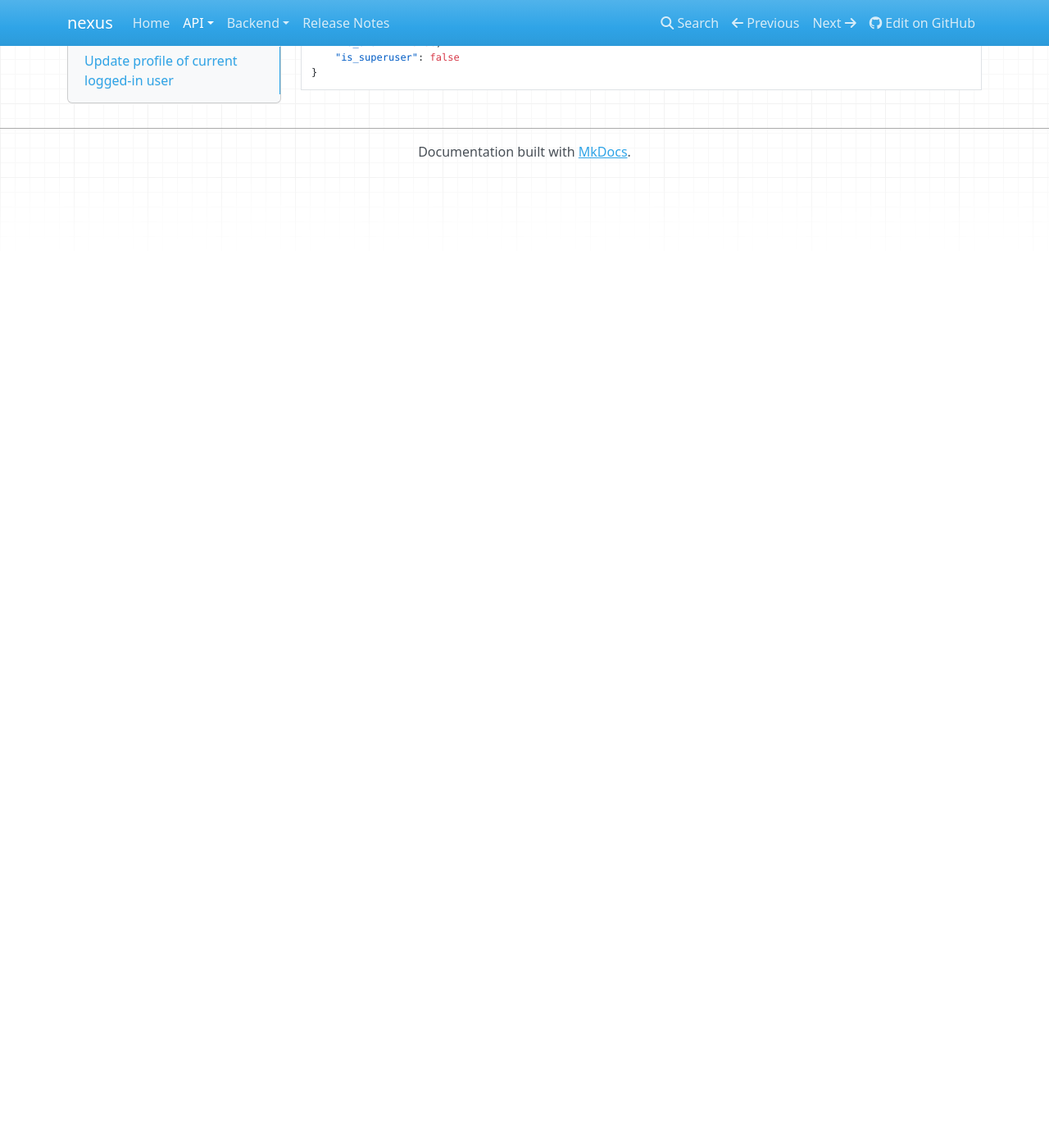
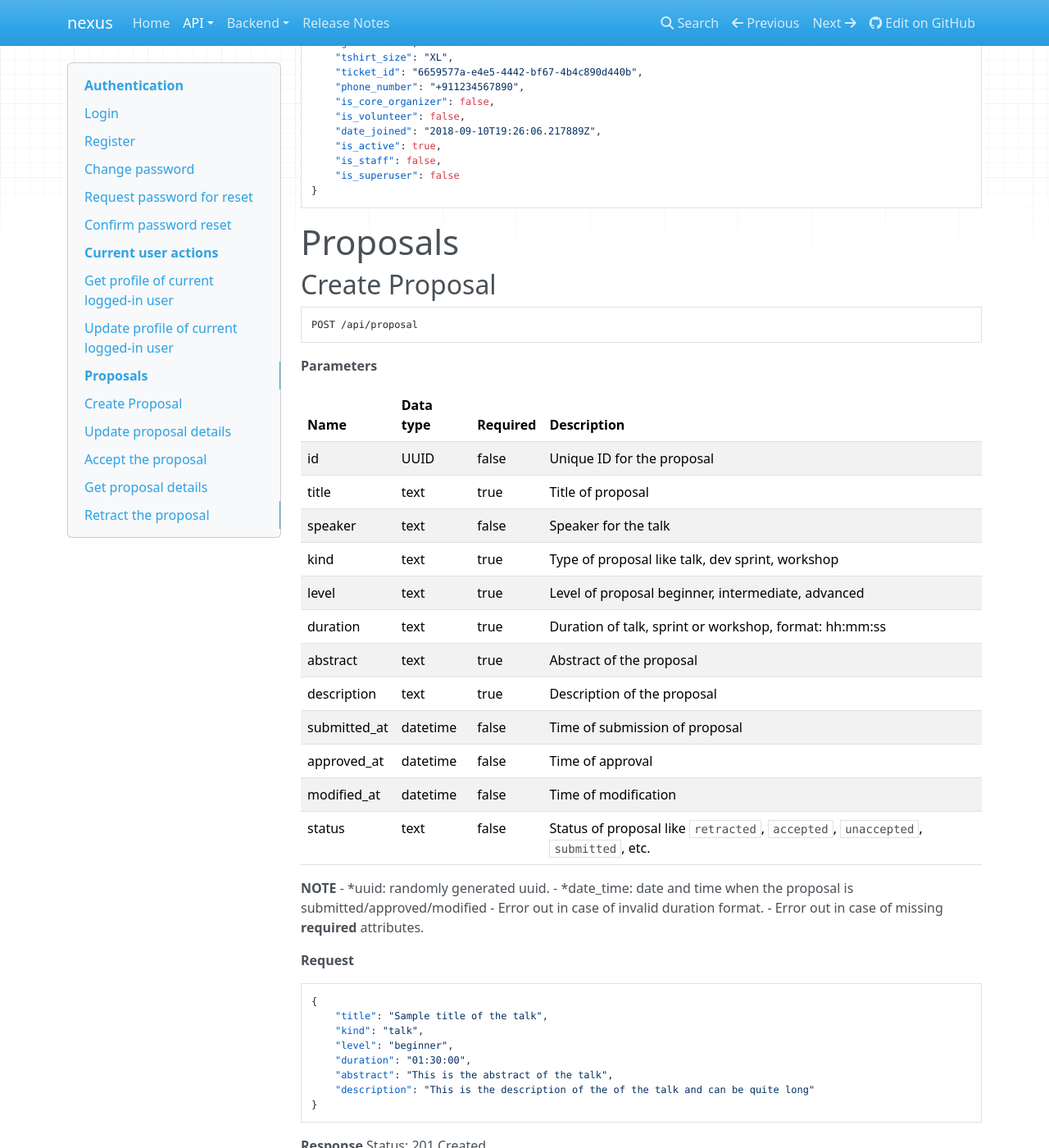
Before and after one commit to CuriousLearner/nexus, an MkDocs documentation site: the page built from docs/api/endpoints.md, in a window 1280 px wide and 1400 px high, scrolled down 5507 px. Shown: the whole window at 82% size. Built offline with MkDocs 1.6.1, drawn with Linux system fonts in a browser that asks for light colours; nearby versions of some CDN libraries; old or Windows-style settings are respelled for this version of MkDocs; before the commit the page ends 5720 px from its top, so only the background shows below that; some of the changed text lies outside the part shown.

Commit message:
doc(endpoints): Update endpoints and changelog

````diff
--- a/docs/api/endpoints.md
+++ b/docs/api/endpoints.md
@@ -270,3 +270,173 @@ Status: 200 OK
     "is_superuser": false
 }
 ```
+
+# Proposals
+
+## Create Proposal
+
+```
+POST /api/proposal
+```
+
+**Parameters**
+
+Name               | Data type     | Required | Description
+-------------------|---------------|----------|---------------------
+id                 | UUID          | false    | Unique ID for the proposal
+title              | text          | true     | Title of proposal
+speaker            | text          | false    | Speaker for the talk
+kind               | text          | true     | Type of proposal like talk, dev sprint, workshop
+level              | text          | true     | Level of proposal beginner, intermediate, advanced
+duration           | text          | true     | Duration of talk, sprint or workshop, format: hh:mm:ss
+abstract           | text          | true     | Abstract of the proposal
+description        | text          | true     | Description of the proposal
+submitted_at       | datetime      | false    | Time of submission of proposal
+approved_at        | datetime      | false    | Time of approval
+modified_at        | datetime      | false    | Time of modification
+status             | text          | false    | Status of proposal like `retracted`, `accepted`, `unaccepted`, `submitted`, etc.
+
+__NOTE__
+- *uuid: randomly generated uuid.
+- *date_time: date and time when the proposal is submitted/approved/modified
+- Error out in case of invalid duration format.
+- Error out in case of missing **required** attributes.
+
+**Request**
+```json
+{
+    "title": "Sample title of the talk",
+    "kind": "talk",
+    "level": "beginner",
+    "duration": "01:30:00",
+    "abstract": "This is the abstract of the talk",
+    "description": "This is the description of the of the talk and can be quite long"
+}
+```
+
+**Response**
+Status: 201 Created
+```json
+{
+    "id": "0f342ac1-ac32-4bd1-3612-efa32bc3d9a0",
+    "title": "Sample title of the talk",
+    "speaker": "070af5d3-03a1-4a38-9a75-5b76de8826d2",
+    "kind": "talk",
+    "level": "beginner",
+    "duration": "01:30:00",
+    "abstract": "This is the abstract of the talk",
+    "description": "This is the description of the of the talk and can be quite long",
+    "submitted_at": "2018-08-01T17:30:42Z",
+    "approved_at": null,
+    "modified_at": "2018-08-01T17:30:42Z",
+    "status": "submitted"
+}
+```
+
+## Update proposal details
+
+```
+PATCH /api/proposal/:id (request authentication)
+```
+
+**Request**
+```json
+{
+    "title": "Corrected title of talk",
+    "level": "advanced"
+}
+```
+
+**Response**
+Status: 201 Created
+```json
+{
+    "id": "0f342ac1-ac32-4bd1-3612-efa32bc3d9a0",
+    "title": "Corrected title of talk",
+    "speaker": "070af5d3-03a1-4a38-9a75-5b76de8826d2",
+    "kind": "talk",
+    "level": "advanced",
+    "duration": "01:30:00",
+    "abstract": "This is the abstract of the talk",
+    "description": "This is the description of the of the talk and can be quite long",
+    "submitted_at": "2018-08-01T17:30:42Z",
+    "approved_at": null,
+    "modified_at": "2018-08-03T09:20:00Z",
+    "status": "submitted"
+}
+```
+
+## Accept the proposal
+
+```
+POST /api/proposal/:id/accept
+```
+
+**Response**
+Status: 200 OK
+```json
+{
+    "id": "0f342ac1-ac32-4bd1-3612-efa32bc3d9a0",
+    "title": "Corrected title of talk",
+    "speaker": "070af5d3-03a1-4a38-9a75-5b76de8826d2",
+    "kind": "talk",
+    "level": "advanced",
+    "duration": "01:30:00",
+    "abstract": "This is the abstract of the talk",
+    "description": "This is the description of the of the talk and can be quite long",
+    "submitted_at": "2018-08-01T17:30:42Z",
+    "approved_at": "2018-08-01T17:30:42Z",
+    "modified_at": "2018-08-03T09:20:00Z",
+    "status": "accepted"
+}
+```
+
+## Get proposal details
+
+```
+GET /api/proposal/:id
+```
+
+**Response**
+Status: 200 OK
+```json
+{
+    "id": "0f342ac1-ac32-4bd1-3612-efa32bc3d9a0",
+    "title": "Corrected title of talk",
+    "speaker": "070af5d3-03a1-4a38-9a75-5b76de8826d2",
+    "kind": "talk",
+    "level": "advanced",
+    "duration": "01:30:00",
+    "abstract": "This is the abstract of the talk",
+    "description": "This is the description of the of the talk and can be quite long",
+    "submitted_at": "2018-08-01T17:30:42Z",
+    "approved_at": "2018-08-01T17:30:42Z",
+    "modified_at": "2018-08-03T09:20:00Z",
+    "status": "submitted"
+}
+```
+
+## Retract the proposal
+
+```
+POST /api/proposal/:id/retract (requires authentication)
+```
+
+**Response**
+Status: 200 OK
+```json
+{
+    "id": "0f342ac1-ac32-4bd1-3612-efa32bc3d9a0",
+    "title": "Corrected title of talk",
+    "speaker": "070af5d3-03a1-4a38-9a75-5b76de8826d2",
+    "kind": "talk",
+    "level": "advanced",
+    "duration": "01:30:00",
+    "abstract": "This is the abstract of the talk",
+    "description": "This is the description of the of the talk and can be quite long",
+    "submitted_at": "2018-08-01T17:30:42Z",
+    "approved_at": "2018-08-01T17:30:42Z",
+    "modified_at": "2018-08-03T09:20:00Z",
+    "status": "retracted"
+}
+```
````
Also changed, not shown: docs/api/changelog.md (+5 -0 lines).
